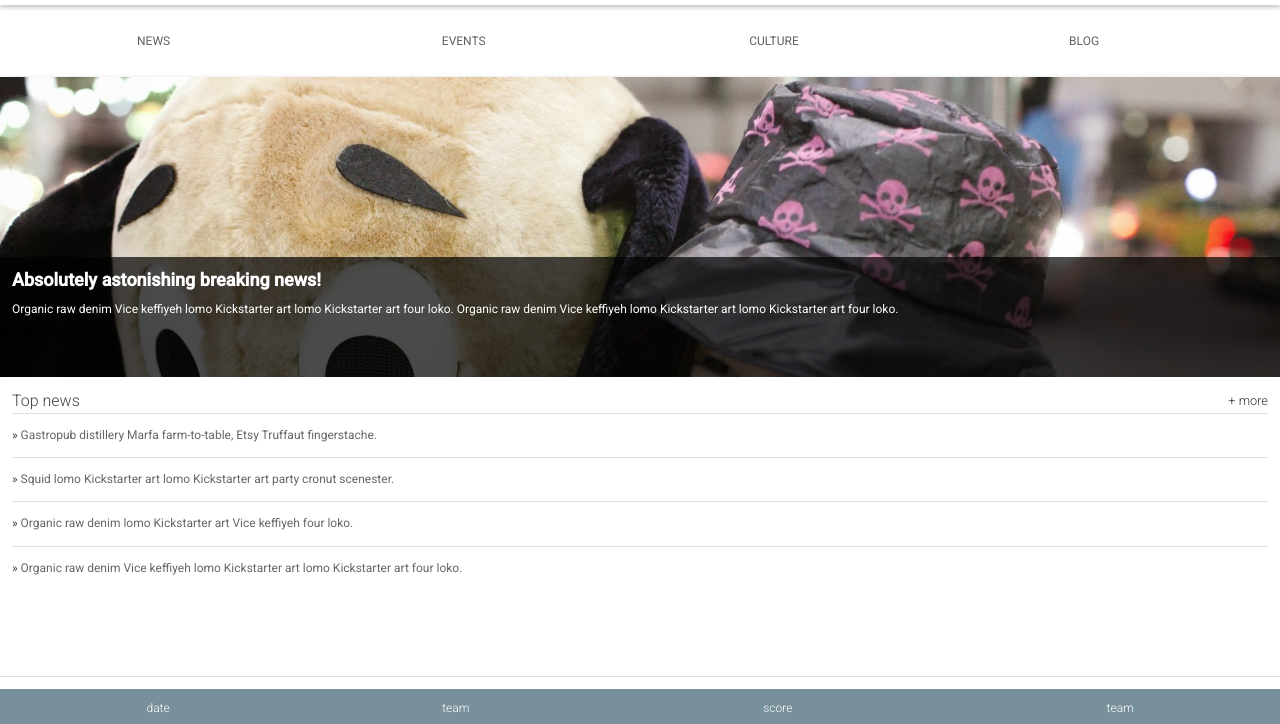
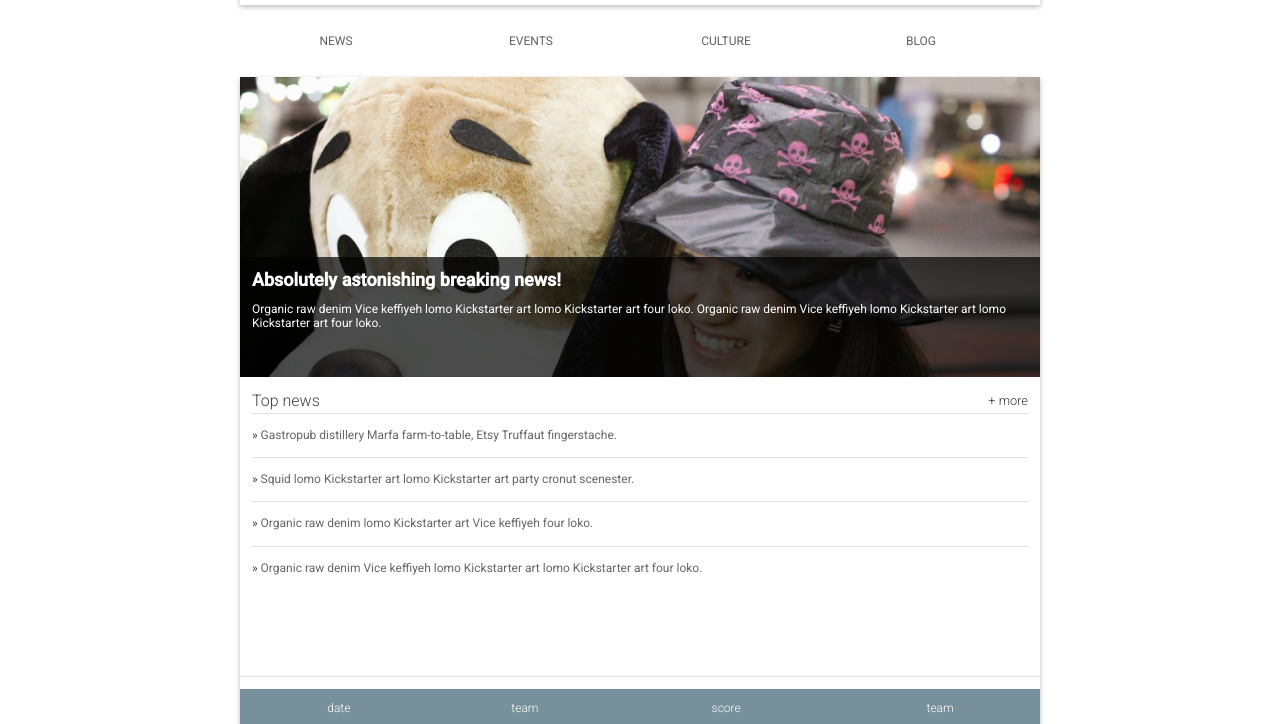
Before and after one commit to lexCerveza/Udacity-Front-End-Nanodegree, a plain HTML site: page responsive_web_design_fundamentals/lesson_4_practice/Start/index.html in a window 1280 px wide. Shown: the part 100-824 px from the top of the page. Drawn offline with Linux system fonts and the light colour scheme.

```diff
--- a/responsive_web_design_fundamentals/lesson_4_practice/Start/index.html
+++ b/responsive_web_design_fundamentals/lesson_4_practice/Start/index.html
@@ -3,9 +3,11 @@
   <head>
     <meta charset="utf-8">
     <meta name="viewport" content="width=device=width, initial-scale=1.0">
+    <meta http-equiv="cache-control" content="no-cache">
     <meta http-equiv="X-UA-Compatible" content="IE=edge">
     <title>Brighton Times</title>
     <link href="https://fonts.googleapis.com/css?family=Roboto:300,400,500" rel="stylesheet" type="text/css">
+    <link rel="stylesheet" href="https://maxcdn.bootstrapcdn.com/font-awesome/4.6.2/css/font-awesome.min.css">
     <link rel="stylesheet" type="text/css" href="main.css">
   </head>
   <body>
@@ -13,9 +15,7 @@
     <header class="header">
       <div class="header__inner">
         <img class="header__logo" src="images/city.png" alt="iconic view of a cityscape">
-        <h1 class="header__title">
-          The Brighton Times
-        </h1>
+        <h1 class="header__title">The Brighton Times</h1>
       </div>
     </header>
 
--- a/responsive_web_design_fundamentals/lesson_4_practice/Start/main.css
+++ b/responsive_web_design_fundamentals/lesson_4_practice/Start/main.css
@@ -361,3 +361,15 @@
   text-decoration: none;
   color: #333;
 }
+
+/*
+  Media queries
+*/
+
+@media screen and (min-width: 800px){
+  body {
+    width: 800px;
+    margin-left : auto;
+    margin-right : auto;
+  }
+}
```
